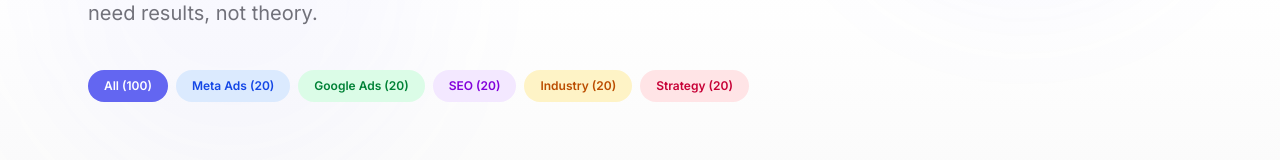
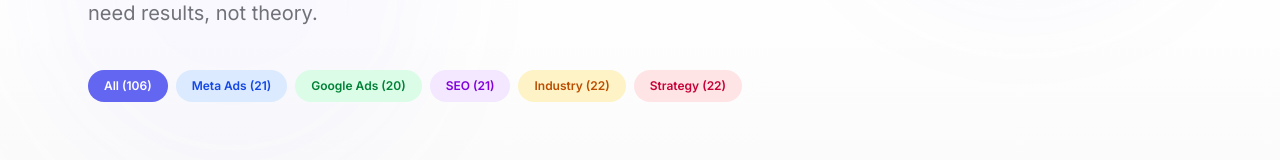
Before and after one commit to urebarif-ctrl/ureb-site, a Next.js app: page /blog in a window 1280 px wide. Shown: the part 455-615 px from the top of the page. Built offline with nearby package versions, Linux system fonts and the light colour scheme.

Commit message:
Register exterior cleaning blog cluster

```diff
--- a/src/data/blogs/index.ts
+++ b/src/data/blogs/index.ts
@@ -4,8 +4,10 @@ import { googleAdsBlogs } from "./google-ads";
 import { seoBlogs } from "./seo";
 import { industryBlogs } from "./industry";
 import { strategyBlogs } from "./strategy";
+import { exteriorCleaningBlogs } from "./exterior-cleaning";
 
 const allBlogs: BlogPost[] = [
+  ...exteriorCleaningBlogs,
   ...metaAdsBlogs,
   ...googleAdsBlogs,
   ...seoBlogs,
```
